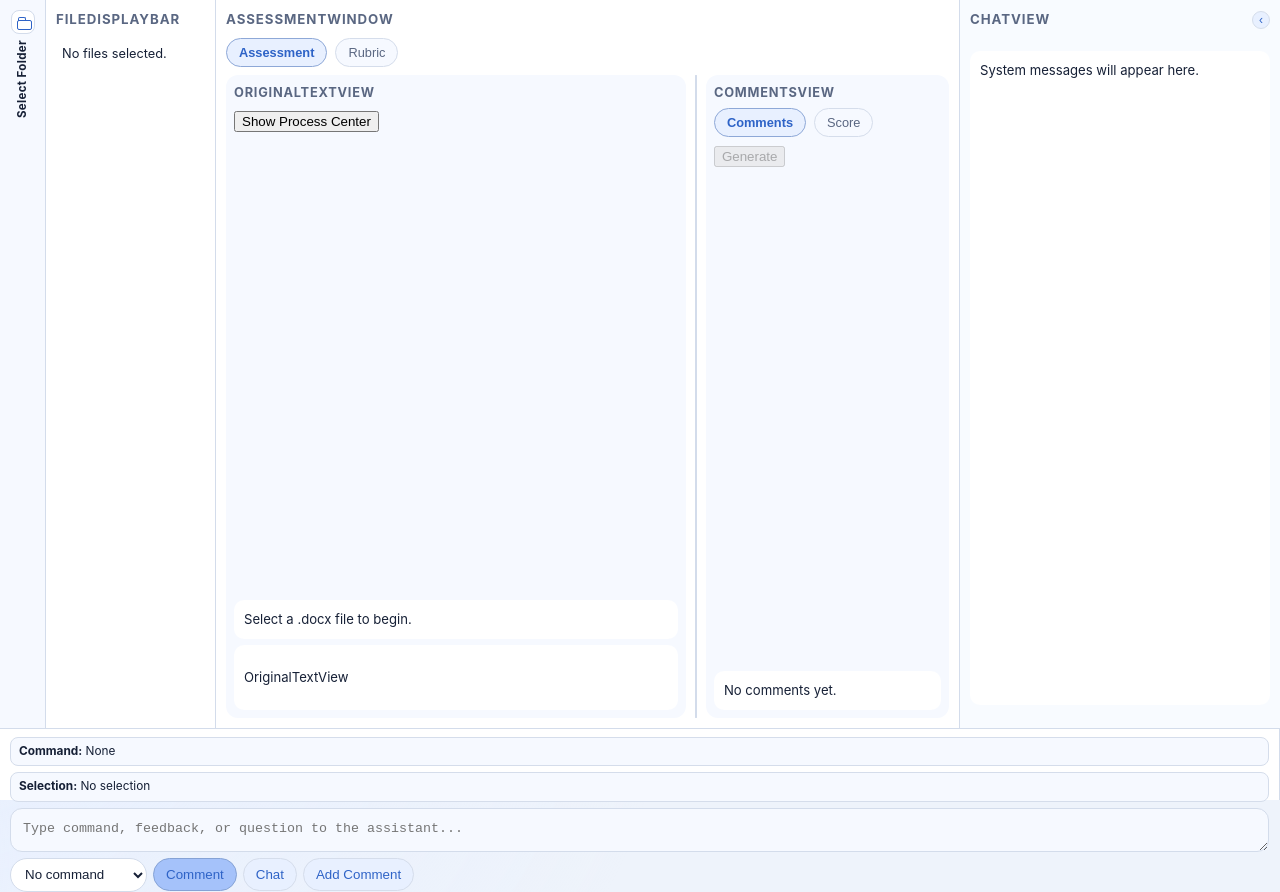
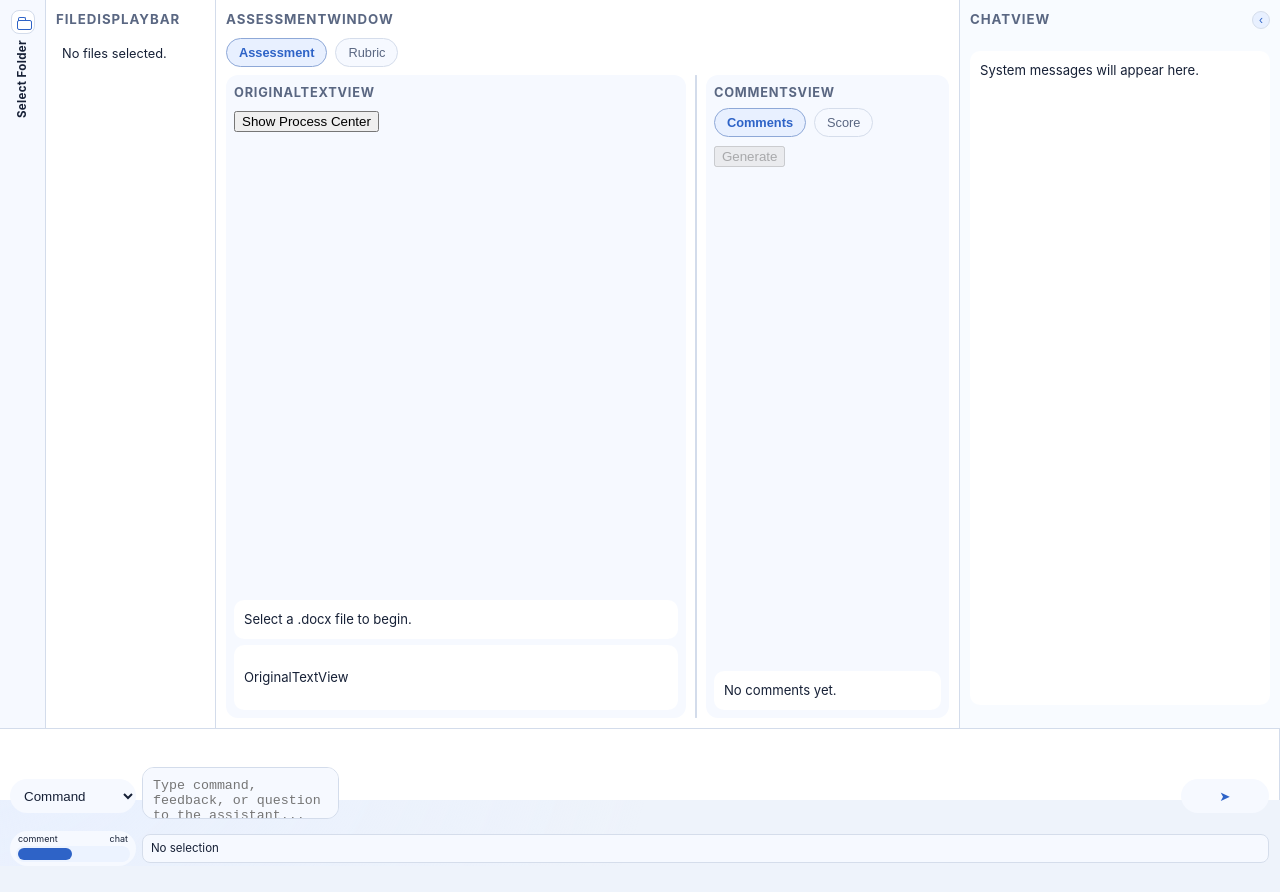
Before and after one commit to TekneGram/EssayLensElectron, a React (Vite) app in the folder renderer/: page / in a window 1280 px wide. After the commit the page ends 866 px from the top, so only its background shows below. Built offline with nearby package versions, Linux system fonts and the light colour scheme.

Commit message:
Refactor ChatInterface layout to three-row control composition

```diff
--- a/renderer/src/features/layout/components/ChatInterface/ChatInterface.tsx
+++ b/renderer/src/features/layout/components/ChatInterface/ChatInterface.tsx
@@ -21,7 +21,6 @@ export function ChatInterface({
   onSubmit,
   onCommandSelected
 }: ChatInterfaceProps) {
-  const submitLabel = chatMode === 'comment' ? 'Add Comment' : 'Send Chat';
   const handleSubmit = () => {
     onChatIntent();
     void onSubmit?.();
@@ -32,15 +31,32 @@ export function ChatInterface({
       <div hidden data-testid="assessment-chat-interface-stub">
         {`${chatMode}:${isModeLockedToChat}:${activeCommand?.id ?? 'no-command'}`}
       </div>
-      <CommandDisplay activeCommand={activeCommand} />
-      <HighlightedTextDisplay pendingSelection={pendingSelection} />
-      <ChatInput draftText={draftText} onDraftChange={onDraftChange} onChatIntent={onChatIntent} onSubmit={handleSubmit} />
-      <div className="chat-interface-controls">
-        <CommandDropdown activeCommand={activeCommand} onCommandSelected={onCommandSelected} />
-        <ChatToggle chatMode={chatMode} isModeLockedToChat={isModeLockedToChat} onModeChange={onModeChange} />
-        <button className="chat-send" type="button" aria-label="Send message" onClick={handleSubmit}>
-          {submitLabel}
-        </button>
+
+      <div className="chat-interface-row chat-interface-row-top">
+        <CommandDisplay activeCommand={activeCommand} onClearCommand={() => onCommandSelected?.(null)} />
+      </div>
+
+      <div className="chat-interface-row chat-interface-row-middle">
+        <div className="chat-interface-cell chat-interface-cell-command">
+          <CommandDropdown activeCommand={activeCommand} onCommandSelected={onCommandSelected} />
+        </div>
+        <div className="chat-interface-cell chat-interface-cell-input">
+          <ChatInput draftText={draftText} onDraftChange={onDraftChange} onChatIntent={onChatIntent} onSubmit={handleSubmit} />
+        </div>
+        <div className="chat-interface-cell chat-interface-cell-send">
+          <button className="chat-send" type="button" aria-label="Send message" onClick={handleSubmit}>
+            ➤
+          </button>
+        </div>
+      </div>
+
+      <div className="chat-interface-row chat-interface-row-bottom">
+        <div className="chat-interface-cell chat-interface-cell-toggle">
+          <ChatToggle chatMode={chatMode} isModeLockedToChat={isModeLockedToChat} onModeChange={onModeChange} />
+        </div>
+        <div className="chat-interface-cell chat-interface-cell-highlight">
+          <HighlightedTextDisplay pendingSelection={pendingSelection} />
+        </div>
       </div>
     </section>
   );
--- a/renderer/src/features/layout/components/ChatInterface/ChatToggle.tsx
+++ b/renderer/src/features/layout/components/ChatInterface/ChatToggle.tsx
@@ -7,26 +7,24 @@ interface ChatToggleProps {
 }
 
 export function ChatToggle({ chatMode = 'comment', isModeLockedToChat = false, onModeChange }: ChatToggleProps) {
+  const nextMode: ChatMode = chatMode === 'comment' ? 'chat' : 'comment';
+
   return (
-    <div className="chat-toggle-group" role="group" aria-label="Chat mode">
+    <div className="chat-mode-toggle" role="group" aria-label="Chat mode">
+      <div className="chat-mode-toggle-labels" aria-hidden="true">
+        <span>comment</span>
+        <span>chat</span>
+      </div>
       <button
-        className="chat-send"
+        className="chat-mode-toggle-track"
         type="button"
-        aria-label="Switch to comment mode"
-        aria-pressed={chatMode === 'comment'}
-        disabled={isModeLockedToChat}
-        onClick={() => onModeChange?.('comment')}
+        role="switch"
+        aria-label="Switch chat mode"
+        aria-checked={chatMode === 'chat'}
+        disabled={isModeLockedToChat && chatMode === 'chat'}
+        onClick={() => onModeChange?.(nextMode)}
       >
-        Comment
-      </button>
-      <button
-        className="chat-send"
-        type="button"
-        aria-label="Switch to chat mode"
-        aria-pressed={chatMode === 'chat'}
-        onClick={() => onModeChange?.('chat')}
-      >
-        Chat
+        <span className="chat-mode-toggle-thumb" />
       </button>
     </div>
   );
--- a/renderer/src/features/layout/components/ChatInterface/CommandDisplay.tsx
+++ b/renderer/src/features/layout/components/ChatInterface/CommandDisplay.tsx
@@ -2,12 +2,25 @@ import type { ActiveCommand } from '../../../assessment-tab/types';
 
 interface CommandDisplayProps {
   activeCommand?: ActiveCommand | null;
+  onClearCommand?: () => void;
 }
 
-export function CommandDisplay({ activeCommand = null }: CommandDisplayProps) {
+export function CommandDisplay({ activeCommand = null, onClearCommand }: CommandDisplayProps) {
+  if (!activeCommand) {
+    return <div className="chat-command-display" data-testid="command-display" aria-hidden="true" />;
+  }
+
   return (
     <div className="chat-command-display" data-testid="command-display">
-      <strong>Command:</strong> {activeCommand?.label ?? 'None'}
+      <span className="chat-command-display-label">{activeCommand.label}</span>
+      <button
+        className="chat-command-clear"
+        type="button"
+        aria-label="Clear selected command"
+        onClick={onClearCommand}
+      >
+        ×
+      </button>
     </div>
   );
 }
--- a/renderer/src/features/layout/components/ChatInterface/CommandDropdown.tsx
+++ b/renderer/src/features/layout/components/ChatInterface/CommandDropdown.tsx
@@ -8,6 +8,7 @@ interface CommandDropdownProps {
 export function CommandDropdown({ activeCommand = null, onCommandSelected }: CommandDropdownProps) {
   return (
     <select
+      className="chat-command-dropdown"
       aria-label="Select command"
       value={activeCommand?.id ?? ''}
       onChange={(event) => {
@@ -26,7 +27,7 @@ export function CommandDropdown({ activeCommand = null, onCommandSelected }: Com
       }}
       onClick={(event) => event.stopPropagation()}
     >
-      <option value="">No command</option>
+      <option value="">Command</option>
       <option value="evaluate-thesis">Evaluate Thesis</option>
       <option value="check-hedging">Check Hedging</option>
     </select>
--- a/renderer/src/features/layout/components/ChatInterface/HighlightedTextDisplay.tsx
+++ b/renderer/src/features/layout/components/ChatInterface/HighlightedTextDisplay.tsx
@@ -6,11 +6,11 @@ interface HighlightedTextDisplayProps {
 
 export function HighlightedTextDisplay({ pendingSelection = null }: HighlightedTextDisplayProps) {
   const quote = pendingSelection?.exactQuote;
-  const preview = quote ? (quote.length > 120 ? `${quote.slice(0, 120)}…` : quote) : 'No selection';
+  const preview = quote ?? 'No selection';
 
   return (
     <div className="chat-highlighted-text" data-testid="highlighted-text-stub" title={quote ?? undefined}>
-      <strong>Selection:</strong> {preview}
+      {preview}
     </div>
   );
 }
--- a/renderer/src/styles/components.css
+++ b/renderer/src/styles/components.css
@@ -436,42 +436,138 @@
   padding: 8px 10px;
   display: grid;
   grid-template-columns: minmax(0, 1fr);
+  grid-template-rows: auto auto auto;
   gap: 6px;
   align-items: stretch;
   border-top: 1px solid var(--divider-color);
   border-right: 0;
 }
 
-.chat-command-display,
+.chat-interface-row {
+  min-width: 0;
+}
+
+.chat-interface-row-middle {
+  display: grid;
+  grid-template-columns: minmax(72px, 10%) minmax(0, 1fr) minmax(48px, 7%);
+  gap: 6px;
+  align-items: center;
+}
+
+.chat-interface-row-bottom {
+  display: grid;
+  grid-template-columns: minmax(72px, 10%) minmax(0, 1fr);
+  gap: 6px;
+  align-items: center;
+}
+
+.chat-command-display {
+  border: 1px solid var(--border-subtle);
+  border-radius: 999px;
+  padding: 4px 10px;
+  font-size: 0.74rem;
+  line-height: 1.3;
+  background: var(--bg-muted);
+  color: var(--text-primary);
+  min-height: 28px;
+  display: inline-flex;
+  align-items: center;
+  gap: 6px;
+}
+
+.chat-command-display:empty {
+  padding: 0;
+  border: 0;
+  min-height: 0;
+}
+
+.chat-command-display-label {
+  overflow: hidden;
+  text-overflow: ellipsis;
+  white-space: nowrap;
+}
+
+.chat-command-clear {
+  border: 0;
+  background: transparent;
+  color: var(--text-secondary);
+  cursor: pointer;
+  line-height: 1;
+  padding: 0;
+  font-size: 0.85rem;
+}
+
 .chat-highlighted-text {
   border: 1px solid var(--border-subtle);
   border-radius: 8px;
   padding: 6px 8px;
-  font-size: 0.74rem;
+  font-size: 0.72rem;
   line-height: 1.3;
+  background: var(--bg-muted);
+  color: var(--text-primary);
+  white-space: nowrap;
+  overflow: hidden;
+  text-overflow: ellipsis;
+}
+
+.chat-command-dropdown {
+  width: 100%;
+  min-height: 34px;
+  border: 0;
+  border-radius: 999px;
+  padding: 0 10px;
   background: var(--bg-muted);
   color: var(--text-primary);
 }
 
-.chat-interface-controls {
-  display: flex;
-  flex-wrap: wrap;
-  gap: 6px;
-  align-items: center;
+.chat-mode-toggle {
+  border-radius: 999px;
+  background: var(--bg-muted);
+  padding: 4px 6px;
+  display: grid;
+  gap: 2px;
 }
 
-.chat-interface-controls select {
-  min-height: 34px;
-  border: 1px solid var(--divider-color);
-  border-radius: 999px;
-  padding: 0 10px;
-  background: var(--bg-surface);
-  color: var(--text-primary);
+.chat-mode-toggle-labels {
+  display: flex;
+  justify-content: space-between;
+  font-size: 0.56rem;
+  text-transform: lowercase;
+  color: var(--text-secondary);
+  line-height: 1;
+  padding: 0 2px;
 }
 
-.chat-toggle-group {
-  display: inline-flex;
-  gap: 6px;
+.chat-mode-toggle-track {
+  border: 0;
+  border-radius: 999px;
+  background: color-mix(in hsl, var(--bg-accent-soft) 70%, var(--bg-muted));
+  height: 16px;
+  width: 100%;
+  min-width: 50px;
+  position: relative;
+  padding: 0;
+  cursor: pointer;
+}
+
+.chat-mode-toggle-thumb {
+  position: absolute;
+  top: 2px;
+  left: 2px;
+  width: calc(50% - 3px);
+  height: 12px;
+  border-radius: 999px;
+  background: var(--accent-primary);
+  transition: transform 0.15s ease;
+}
+
+.chat-mode-toggle-track[aria-checked="true"] .chat-mode-toggle-thumb {
+  transform: translateX(calc(100% + 2px));
+}
+
+.chat-mode-toggle-track:disabled {
+  opacity: 0.6;
+  cursor: not-allowed;
 }
 
 .chat-collapsed-rail {
@@ -514,25 +610,22 @@
 .chat-input {
   border: 1px solid var(--divider-color);
   border-radius: 12px;
-  padding: 12px;
+  padding: 10px;
   color: var(--text-primary);
   background: var(--bg-muted);
-  resize: vertical;
-  min-height: 44px;
+  resize: none;
+  min-height: 40px;
 }
 
 .chat-send {
-  border: 1px solid var(--border-subtle);
+  border: 0;
   border-radius: 999px;
-  background: var(--bg-accent-soft);
+  background: var(--bg-muted);
   color: var(--accent-primary);
-  padding: 8px 12px;
+  width: 100%;
+  min-height: 34px;
+  padding: 6px;
   cursor: pointer;
-}
-
-.chat-send[aria-pressed="true"] {
-  border-color: color-mix(in hsl, var(--accent-primary) 50%, var(--border-subtle));
-  background: color-mix(in hsl, var(--bg-accent-soft) 70%, var(--accent-primary) 30%);
 }
 
 .visually-hidden {
```
Also changed, not shown: 1 other file (tests, documents, lock files or other folders).
